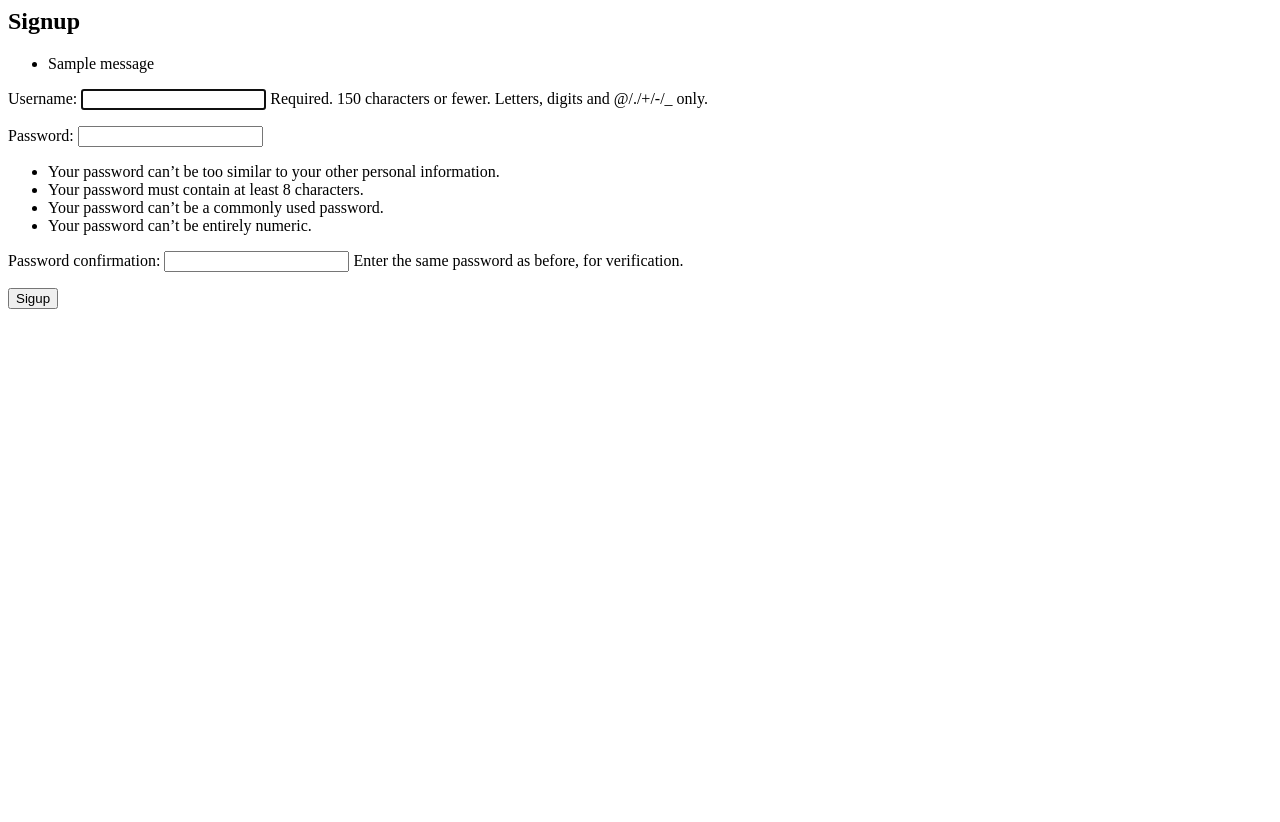
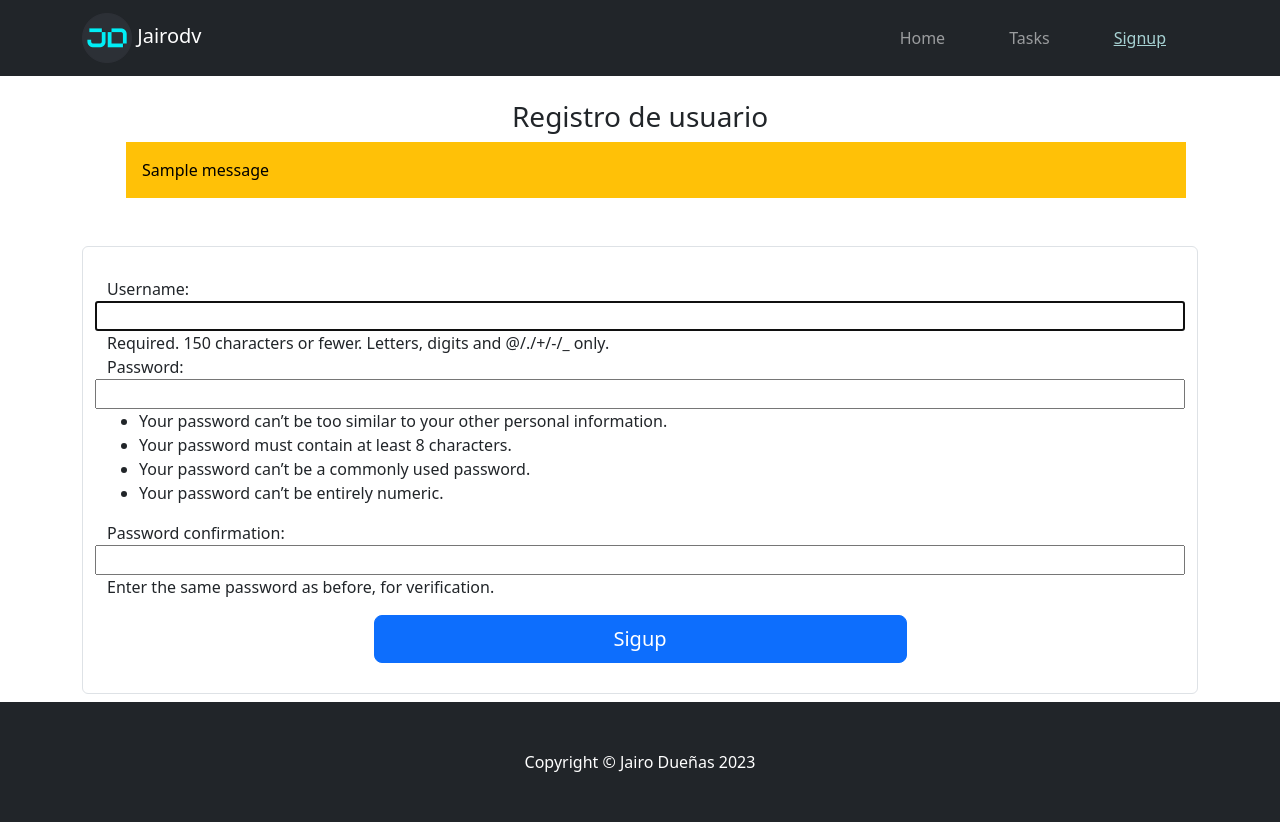
Before and after one commit to JairoDuenas/django-CRUD, a Django app: page /signup/ in a window 1280 px wide. Before the commit the page ends 309 px from the top, so only its background shows below. Run offline with Django 4.2, Linux system fonts and the light colour scheme; one stand-in notice (Sample message) is shown.

Commit message:
Configuración templates[home, tasks, signup]

```diff
--- /dev/null
+++ b/tasks/static/css/navbar.css
@@ -0,0 +1,4 @@
+.nav-item.active .nav-link {
+  color: #a7d2d3;
+  text-decoration: underline;
+}
--- /dev/null
+++ b/tasks/templates/base.html
@@ -0,0 +1,36 @@
+<!DOCTYPE html>
+<html lang="en">
+
+<head>
+  {% load static %}
+  <meta charset="UTF-8">
+  <meta http-equiv="X-UA-Compatible" content="IE=edge">
+  <meta name="viewport" content="width=device-width, initial-scale=1.0">
+
+  {% block head %}
+  <link rel="stylesheet" href="https://cdn.jsdelivr.net/npm/bootstrap@5.3.0-alpha1/dist/css/bootstrap.min.css">
+  <link href="{% static 'css/navbar.css' %}" rel="stylesheet">
+
+  <title>
+    {% block title %}
+    {% endblock title %}
+  </title>
+
+  {% endblock head %}
+</head>
+
+<body>
+  {% include 'layouts/navbar.html' %}
+
+  {% block content %}
+  {% endblock content %}
+
+  {% include 'layouts/footer.html' %}
+  <script src="https://cdn.jsdelivr.net/npm/@popperjs/core@2.11.6/dist/umd/popper.min.js"
+    integrity="sha384-oBqDVmMz9ATKxIep9tiCxS/Z9fNfEXiDAYTujMAeBAsjFuCZSmKbSSUnQlmh/jp3"
+    crossorigin="anonymous"></script>
+  <script src="https://cdn.jsdelivr.net/npm/bootstrap@5.3.0-alpha1/dist/js/bootstrap.min.js"
+    integrity="sha384-mQ93GR66B00ZXjt0YO5KlohRA5SY2XofN4zfuZxLkoj1gXtW8ANNCe9d5Y3eG5eD"
+    crossorigin="anonymous"></script>
+</body>
+</html>
--- /dev/null
+++ b/tasks/templates/layouts/footer.html
@@ -0,0 +1,10 @@
+
+{% load static %}
+
+{% block footer %}
+<footer class="py-5 bg-dark">
+  <div class="container px-5">
+    <p class="m-0 text-center text-white">Copyright &copy; Jairo Dueñas 2023</p>
+  </div>
+</footer>
+{% endblock footer %}
--- /dev/null
+++ b/tasks/templates/layouts/navbar.html
@@ -0,0 +1,31 @@
+{% load static %}
+
+{% block navbar %}
+
+<nav class="navbar navbar-expand-lg navbar-dark bg-dark" id="mainNav">
+  <div class="container">
+    <a class="navbar-brand" href="{% url 'home' %}">
+      <img src="{% static 'img/logo.png' %}" alt="Logo" width="50" height="50" class="d-inline-block align-text-center">
+      Jairodv
+    </a>
+    <button class="navbar-toggler" type="button" data-bs-toggle="collapse" data-bs-target="#navbarResponsive"
+      aria-controls="navbarResponsive" aria-expanded="false" aria-label="Toggle navigation"><span
+        class="navbar-toggler-icon"></span>
+    </button>
+    <div class="collapse navbar-collapse" id="navbarResponsive">
+      <ul class="navbar-nav ms-auto mb-2 mb-lg-0">
+        <li class="nav-item {% if request.path == '/' %}active{% endif %} px-lg-4"><a class="nav-link"
+            href="{% url 'home' %}">Home</a>
+        </li>
+        <li class="nav-item {% if request.path == '/tasks/' %}active{% endif %} px-lg-4"><a class="nav-link"
+          href="{% url 'tasks' %}">Tasks</a>
+        </li>
+        <li class="nav-item {% if request.path == '/signup/' %}active{% endif %} px-lg-4"><a class="nav-link"
+          href="{% url 'signup' %}">Signup</a>
+        </li>
+      </ul>
+    </div>
+  </div>
+</nav>
+
+{% endblock navbar %}
--- a/tasks/templates/signup/signup.html
+++ b/tasks/templates/signup/signup.html
@@ -1,15 +1,45 @@
-<h2>Signup</h2>
+{% extends 'base.html' %}
+{% load static %}
 
+
+{% block title %}
+Signup
+{% endblock title %}
+
+{% block content %}
+
+<div class="container p-4">
+  <h3 class="text-center">Registro de usuario</h3>
   {% if messages %}
   <ul class="messages">
     {% for message in messages %}
-  <li {% if message.tags %} class="{{ message.tags }}" {% endif %}>{{ message }}</li>
+    <li {% if message.tags %} class="{{ message.tags }}  list-unstyled" {% endif %}>
+      <div class="text-bg-warning p-3">
+        {{ message }}
+      </div>
+    </li>
     {% endfor %}
   </ul>
   {% endif %}
+</div>
 
-<form method="POST">
+<div class="container py-2">
+  <div class="mb-3s">
+    <form class="form-control" method="POST">
       {% csrf_token %}
-  {{form.as_p}}
-  <button>Sigup</button>
+      <div class="container py-4">
+        <div class="row mb-3">
+          {{form.as_table}}
+        </div>
+        <div class="d-grid gap-2 col-6 mx-auto">
+          <button class="btn btn-primary btn-lg">
+            Sigup
+          </button>
+        </div>
+      </div>
+
     </form>
+  </div>
+</div>
+
+{% endblock content %}
```
Also changed, not shown: tasks/templates/home/home.html (+12 -1 lines), tasks/templates/tasks/tasks.html (+12 -1 lines), tasks/static/img/logo.png (added). Lines whose indentation alone changed are shown as unchanged.
